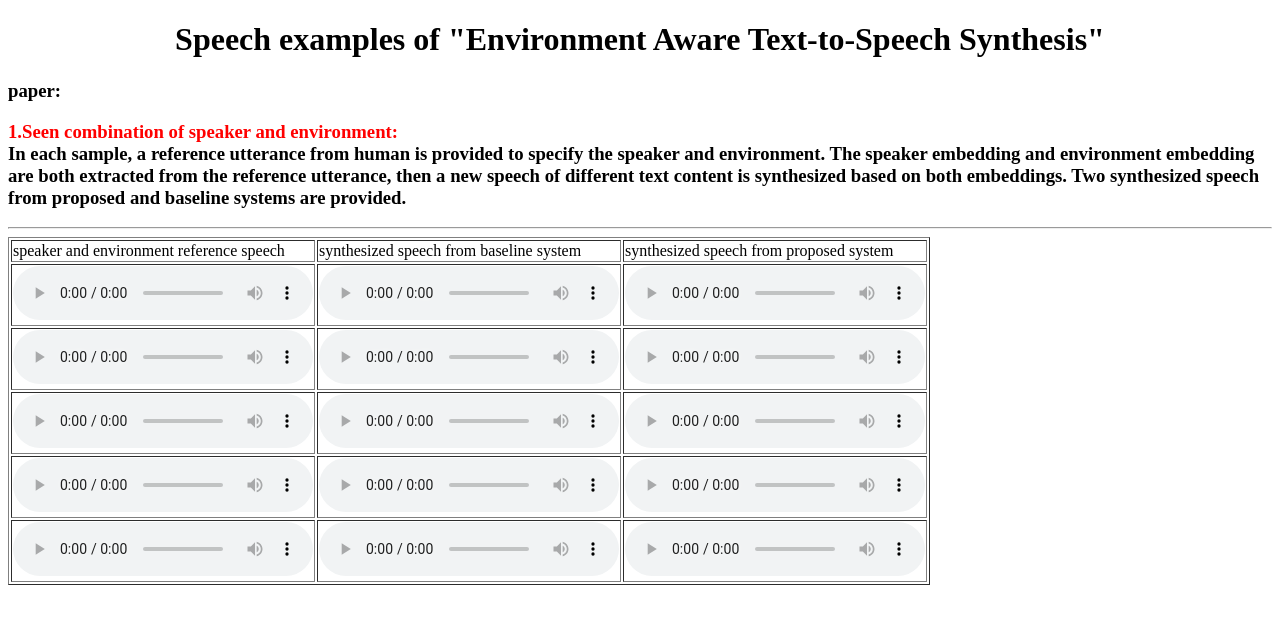
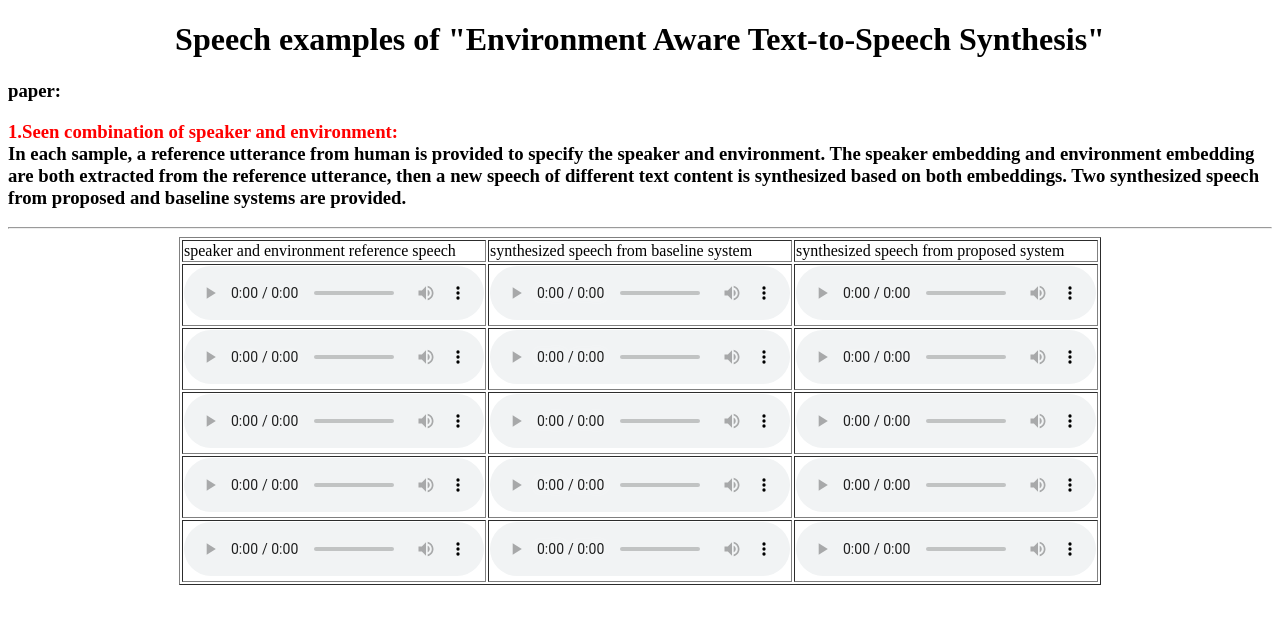
Before and after one commit to daxintan-cuhk/Environment-Aware-TTS, a plain HTML site: page index.html in a window 1280 px wide. Drawn offline with Linux system fonts and the light colour scheme.

Commit message:
Update index.html

```diff
--- a/index.html
+++ b/index.html
@@ -17,7 +17,7 @@ of different text content is synthesized based on both embeddings. Two synthesiz
 baseline systems are provided.
 </h3>
 <hr>
-<table border='1'>
+<table border='1' align='center'>
 <tr>
 <td> speaker and environment reference speech </td>
 <td> synthesized speech from baseline system </td>
```
